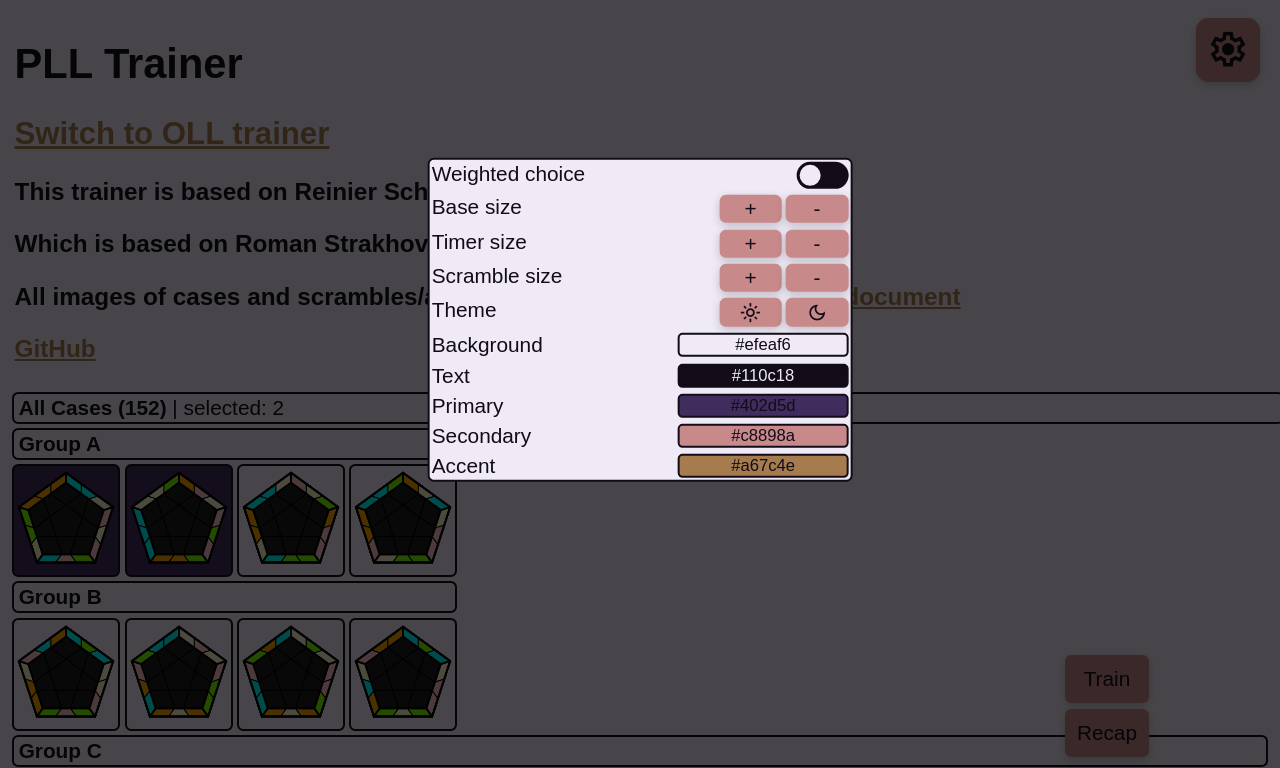
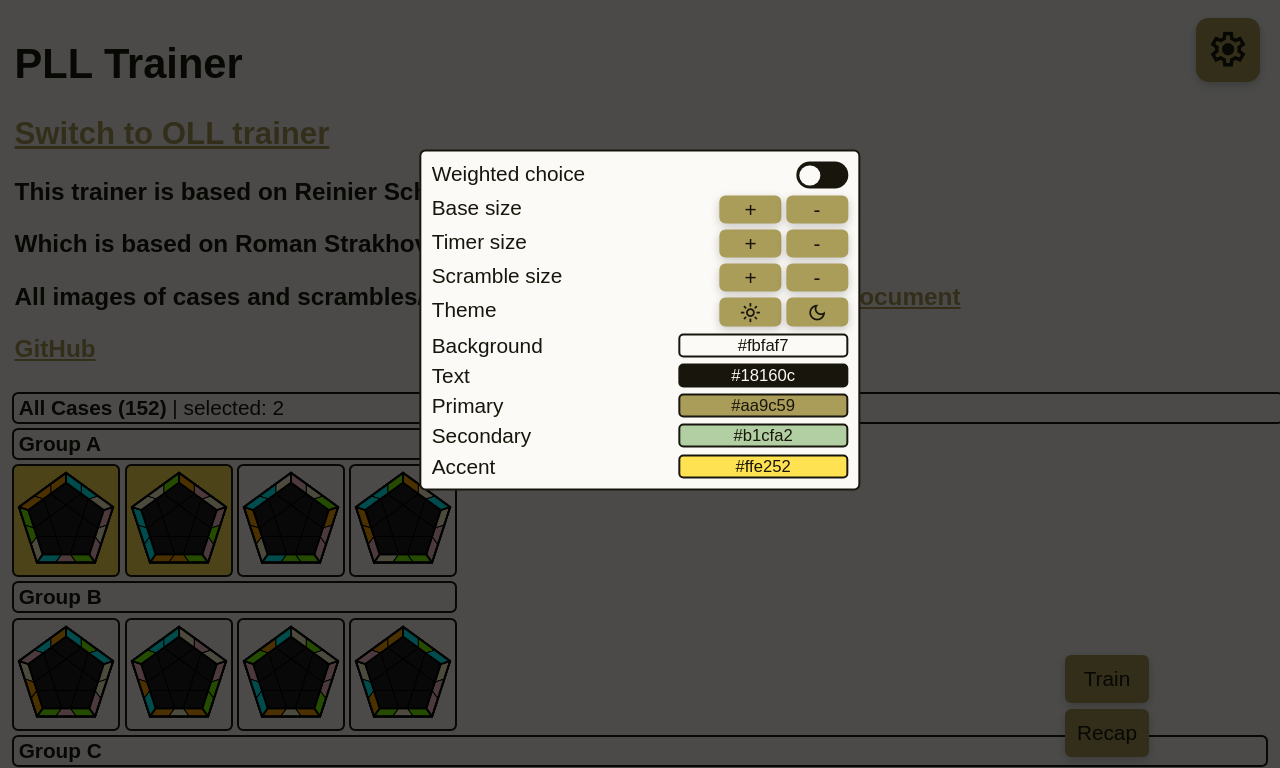
Before and after one commit to mihlefeld/Megaminx-PLL-Trainer, a plain HTML site: page index.html in a window 1280 px wide. Both pictures are taken after a click on the element "settings". Shown: the top 768 px of the page. Drawn offline with nearby package versions, Linux system fonts and the light colour scheme.

Commit message:
update styling

```diff
--- a/scripts/timer.js
+++ b/scripts/timer.js
@@ -9,18 +9,18 @@ var showSettings = false;
 var colorIds = ['--text', '--background', '--primary', '--secondary', '--accent'];
 var defaultColors = {
     'dark': {
-        '--text': "#ece6f3",
-        '--background': "#0e0914",
-        '--primary': "#b5a1d2",
-        '--secondary': "#743738",
-        '--accent': "#b08658"
+        '--text': "#f3f1e7",
+        '--background': "#222222",
+        '--primary': "#a59855",
+        '--secondary': "#405e31",
+        '--accent': "#ffe252"
     },
     "light": {
-        '--text': "#110c18",
-        '--background': "#efeaf6",
-        '--primary': "#402d5d",
-        '--secondary': "#c8898a",
-        '--accent': "#a67c4e"
+        '--text': "#18160c",
+        '--background': "#fbfaf7",
+        '--primary': "#aa9c59",
+        '--secondary': "#b1cfa2",
+        '--accent': "#ffe252"
     }
 }
 var currentColors = defaultColors['dark'];
@@ -398,8 +398,7 @@ function showHint(element, i) {
 function makeHtmlDisplayableTime(r) {
     var isMostRecent = (r == window.timesArray[window.timesArray.length - 1]);
     var classname = isMostRecent ? "timeResultBold" : "timeResult";
-    var styleString = isMostRecent ? "style='color: var(--primary)'" : "";
-    resultString = "<span class='" + classname + "' " + styleString + " title='" +
+    resultString = "<span class='" + classname + "' title='" +
         escapeHtml(r["details"]) + "' onclick='confirmRem("
         + r["index"] + ")' >" + r["time"] + "</span>";
     return resultString;
--- a/styles/main.css
+++ b/styles/main.css
@@ -44,7 +44,11 @@ body.niceBody {
 a {
     text-decoration: underline;
     cursor: pointer;
-    color: var(--accent);
+    color: var(--primary);
+}
+
+a:hover {
+    color: var(--secondary);
 }
 
 
@@ -112,16 +116,15 @@ html {
     transition: all 0.3s;
     cursor: pointer;
     box-shadow: 0 3px 10px rgb(0 0 0 / 0.2);
-    background-color: var(--secondary);
+    background-color: var(--primary);
     color: var(--text);
     font-size: 1em;
-    border-color: var(--secondary);
+    border-color: var(--primary);
 }
 
 .abutton:hover {
-    background-color: var(--accent);
-    color: var(--background);
-    border-color: var(--accent);
+    transform: translateY(-0.1em);
+    box-shadow: 0px 0px 5px var(--primary);
 }
 
 .abutton:focus {
@@ -170,7 +173,7 @@ html {
   }
 
   input:checked + .slider {
-    background-color: var(--accent);
+    background-color: var(--primary);
   }
 
   input:focus + .slider {
--- a/styles/selection.css
+++ b/styles/selection.css
@@ -1,5 +1,5 @@
 div.itemSel {
-    background-color: var(--primary);
+    background-color: var(--accent);
     cursor: pointer;
 }
 
--- a/styles/settings.css
+++ b/styles/settings.css
@@ -1,6 +1,7 @@
 dialog#settings {
     width: max-content;
     gap: 0.3em;
+    padding: 0.5em;
 }
 
 dialog#settings input[type=text] {
--- a/styles/timer.css
+++ b/styles/timer.css
@@ -50,6 +50,7 @@ span.timeResult {
 
 span.timeResultBold {
     cursor: pointer;
+    color: var(--primary);
 }
 
 div#scramble span {
@@ -59,3 +60,7 @@ div#scramble span {
 div#scramble span:hover {
     color: var(--primary);
 }
+
+.caseNameStats:hover {
+    color: var(--primary);
+}
```
